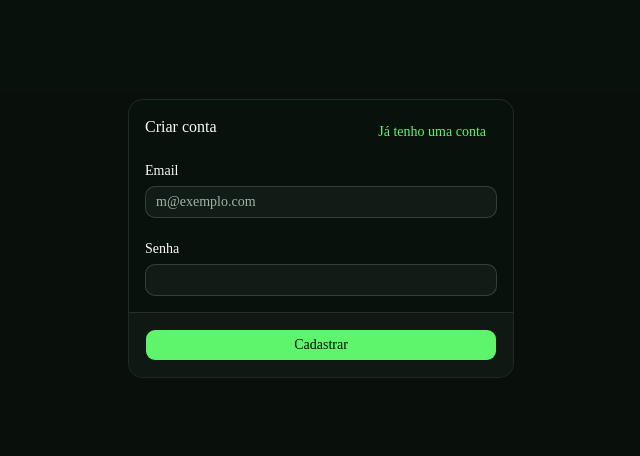
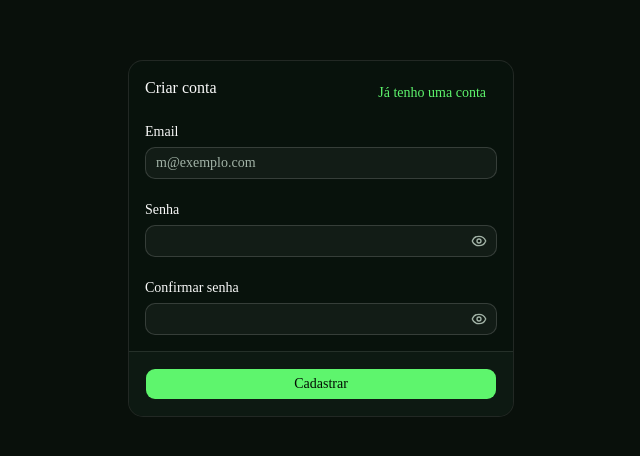
Before and after one commit to hajikazuo/financas-app-react, a Next.js app: page /cadastro in a window 1280 px wide. Shown: the part 162-618 px from the top of the page, without its empty margins (287-927 px from the left). Built offline with nearby package versions, Linux system fonts and the light colour scheme.

Commit message:
fix registro de usuario

```diff
--- a/app/(auth)/cadastro/actions.ts
+++ b/app/(auth)/cadastro/actions.ts
@@ -1,16 +1,23 @@
 "use server";
-
-import { redirect } from "next/navigation";
 
 import { createClient } from "@/lib/supabase/server";
 
 export type SignupState = {
   error: string | null;
+  success: string | null;
 };
 
 export async function signup(_previousState: SignupState, formData: FormData): Promise<SignupState> {
-  const email = String(formData.get("email"));
-  const password = String(formData.get("password"));
+  const email = String(formData.get("email") ?? "").trim();
+  const password = String(formData.get("password") ?? "");
+  const confirmPassword = String(formData.get("confirmPassword") ?? "");
+
+  if (password !== confirmPassword) {
+    return {
+      error: "As senhas não coincidem.",
+      success: null,
+    };
+  }
 
   const supabase = await createClient();
 
@@ -24,8 +31,12 @@ export async function signup(_previousState: SignupState, formData: FormData): P
 
     return {
       error: "Não foi possível criar a conta. Verifique os dados informados.",
+      success: null,
     };
   }
 
-  redirect("/login?message=account-created");
+  return {
+    error: null,
+    success: "Conta criada! Agora você já pode entrar.",
+  };
 }
--- a/app/(auth)/cadastro/page.tsx
+++ b/app/(auth)/cadastro/page.tsx
@@ -1,7 +1,8 @@
 "use client";
 
-import { useActionState } from "react";
+import { useActionState, useState } from "react";
 import Link from "next/link";
+import { Eye, EyeOff } from "lucide-react";
 import { GlobalToast } from "@/components/ui/global-toast";
 import { Button } from "@/components/ui/button"
 import {
@@ -18,14 +19,57 @@ import { signup, type SignupState } from "./actions";
 
 const initialState: SignupState = {
   error: null,
+  success: null,
 };
+
+function PasswordField({
+  id,
+  name,
+  label,
+  visible,
+  onToggle,
+}: {
+  id: string;
+  name: string;
+  label: string;
+  visible: boolean;
+  onToggle: () => void;
+}) {
+  return (
+    <div className="grid gap-2">
+      <Label htmlFor={id}>{label}</Label>
+      <div className="relative">
+        <Input
+          id={id}
+          name={name}
+          type={visible ? "text" : "password"}
+          required
+          minLength={6}
+          className="pr-10"
+        />
+        <button
+          type="button"
+          className="absolute top-1/2 right-1 flex size-7 -translate-y-1/2 items-center justify-center rounded-md text-muted-foreground transition-colors hover:bg-muted hover:text-foreground focus-visible:outline-none focus-visible:ring-2 focus-visible:ring-ring"
+          onClick={onToggle}
+          aria-label={visible ? `Ocultar ${label.toLowerCase()}` : `Exibir ${label.toLowerCase()}`}
+          aria-pressed={visible}
+        >
+          {visible ? <EyeOff className="size-4" /> : <Eye className="size-4" />}
+        </button>
+      </div>
+    </div>
+  );
+}
 
 export default function CadastroPage() {
   const [state, formAction, isPending] = useActionState(signup, initialState);
+  const [showPassword, setShowPassword] = useState(false);
+  const [showConfirmPassword, setShowConfirmPassword] = useState(false);
 
   return (
     <>
       <GlobalToast message={state.error} type="error" />
+      <GlobalToast message={state.success} type="success" />
       <form action={formAction}>
       <Card className="w-full max-w-sm">
         <CardHeader>
@@ -48,16 +92,24 @@ export default function CadastroPage() {
                 required
               />
             </div>
-            <div className="grid gap-2">
-              <div className="flex items-center">
-                <Label htmlFor="password">Senha</Label>
-              </div>
-              <Input id="password" name="password" type="password" required />
-            </div>
+            <PasswordField
+              id="password"
+              name="password"
+              label="Senha"
+              visible={showPassword}
+              onToggle={() => setShowPassword((visible) => !visible)}
+            />
+            <PasswordField
+              id="confirmPassword"
+              name="confirmPassword"
+              label="Confirmar senha"
+              visible={showConfirmPassword}
+              onToggle={() => setShowConfirmPassword((visible) => !visible)}
+            />
           </div>
         </CardContent>
         <CardFooter className="flex-col gap-2">
-          <Button type="submit" className="w-full">
+          <Button type="submit" className="w-full" disabled={isPending}>
             {isPending ? "Cadastrando..." : "Cadastrar"}
           </Button>
         </CardFooter>
```
Also changed, not shown: 1 other file (tests, documents, lock files or other folders).
